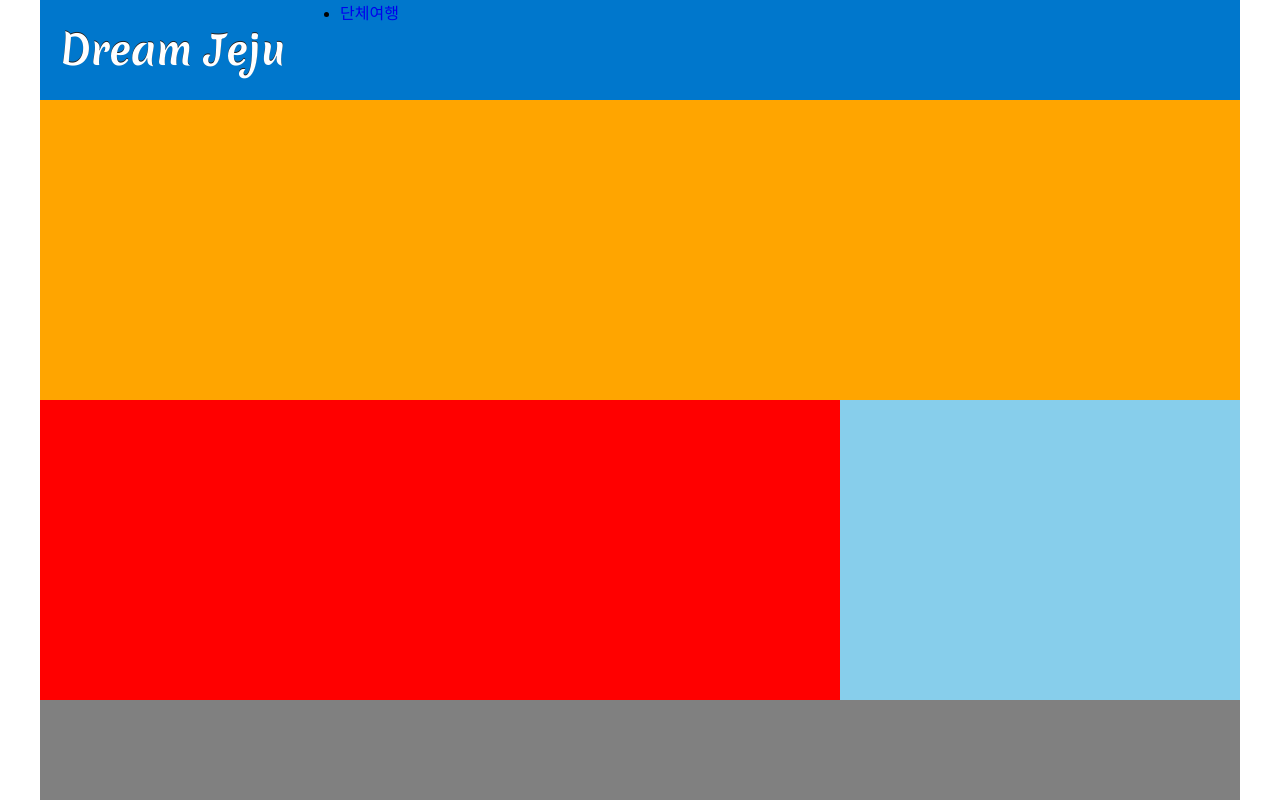
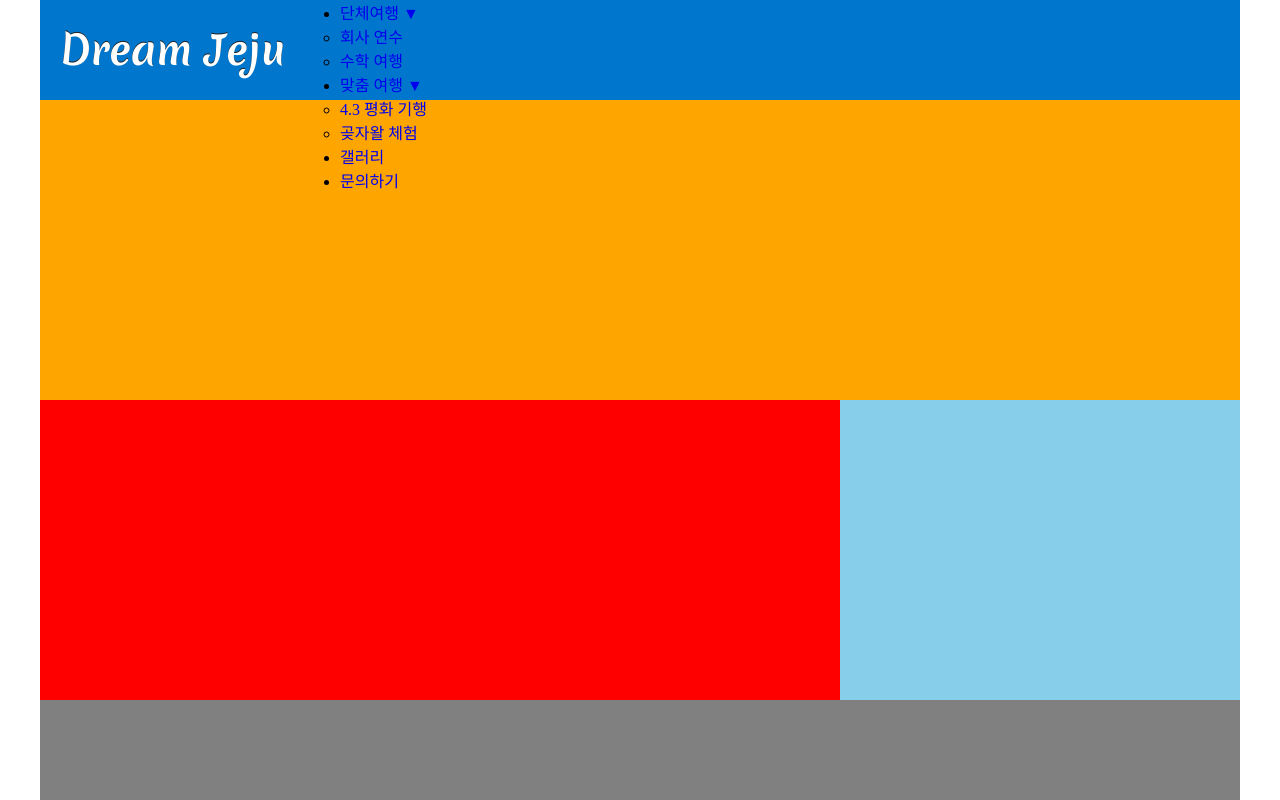
Before and after one commit to bkim1999/-_-, a plain HTML site: page SITE/index.html in a window 1280 px wide. Drawn offline with Linux system fonts and the light colour scheme.

Commit message:
Update index.html

```diff
--- a/SITE/index.html
+++ b/SITE/index.html
@@ -16,10 +16,22 @@
             </div>
             <nav>
                 <ul id="topMenu">
-                    <li><a href="#">단체여행 </a></li>
+                    <li><a href="#">단체여행 <span>▼</span></a>
+                        <ul>
+                            <li><a href="#">회사 연수</a></li>
+                            <li><a href="#">수학 여행</a></li>
+                        </ul>
+                    </li>
+                    <li><a href="#">맞춤 여행 <span>▼</span></a>
+                        <ul>
+                            <li><a href="#">4.3 평화 기행</a></li>
+                            <li><a href="#">곶자왈 체험</a></li>
+                        </ul>
+                    </li>
+                    <li><a href="#">갤러리</a></li>
+                    <li><a href="#">문의하기</a></li>
                 </ul>
             </nav>
-
         </header>
         <div id="slideshow">
 
```
